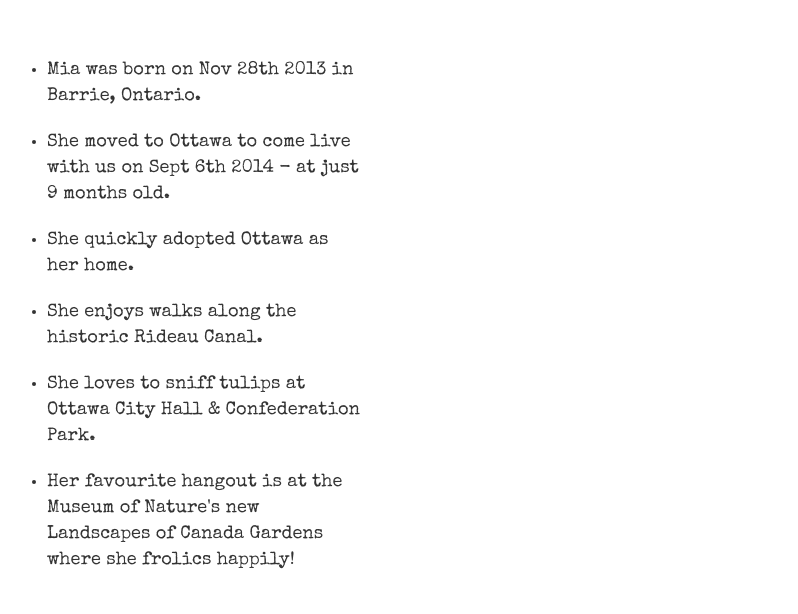
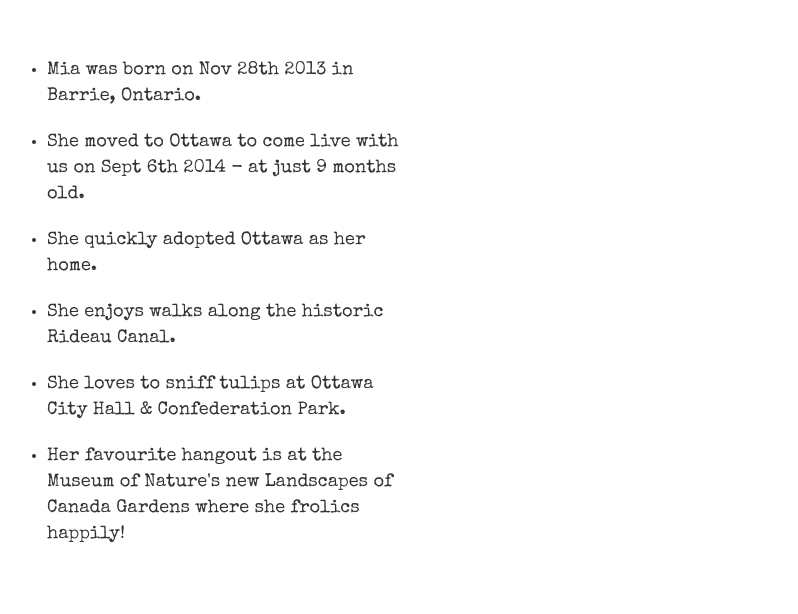
Before and after one commit to Soupedenuit/soupedenuit.github.io, a plain HTML site: page index.html in a window 1280 px wide. Shown: the part 116-730 px from the top of the page, without its empty margins (58-856 px from the left). Drawn offline with nearby package versions, Linux system fonts and the light colour scheme.

Commit message:
Update tribute.css

```diff
--- a/tribute.css
+++ b/tribute.css
@@ -9,7 +9,7 @@
 }
 
 #description {
-  font-family:'Special Elite';margin:50px;float:left;width:30%;
+  font-family:'Special Elite';margin:50px;
   font-size:1.3em;
 }
 
```
